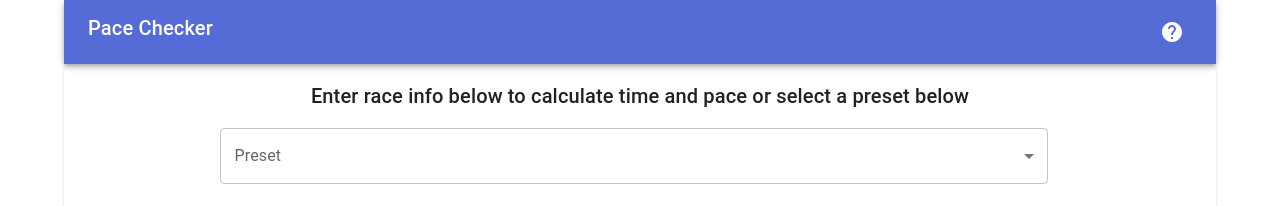
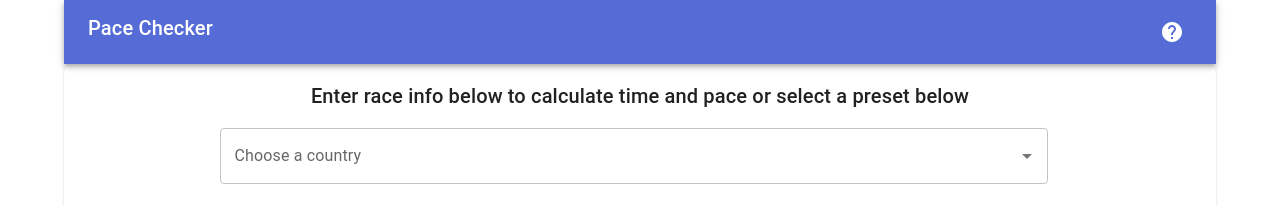
Before and after one commit to bmanley91/pace-tracker-site, a React (Create React App) app: page / in a window 1280 px wide. Shown: the top 206 px of the page. Built offline with nearby package versions, Linux system fonts and the light colour scheme.

Commit message:
Switched to autocomplete preset (#13)

```diff
--- a/src/component/preset/Preset.js
+++ b/src/component/preset/Preset.js
@@ -1,37 +1,48 @@
 import React from 'react';
-import { MenuItem, TextField } from '@mui/material';
+import { Autocomplete, TextField } from '@mui/material';
 import { presets } from '../../data/presets-list';
-
 const Preset = (props) => {
-    const handleChange = (event) => {
-        props.updatePreset(event.target.value);
+    const handleChange = (newValue) => {
+        props.updatePreset(newValue);
     };
 
     return (
-        <TextField
-            select
-            label="Preset"
-            id="preset-select"
-            onChange={handleChange}
+        <Autocomplete
+            id="preset-autoselect"
             sx={{ width: '75%', mx: '12%', mb: 2 }}
-            SelectProps={{
-                autoWidth: true,
+            options={presets}
+            autoHighlight
+            getOptionLabel={(option) => option.displayName}
+            onChange={(_, newValue) => {
+                handleChange(newValue);
             }}
-        >
-            <MenuItem value={''}>{<em>None</em>}</MenuItem>
-            <MenuItem value={presets.nycMenFullQualifier}>
-                {presets.nycMenFullQualifier.displayName}
-            </MenuItem>
-            <MenuItem value={presets.nycMenHalfQualifier}>
-                {presets.nycMenHalfQualifier.displayName}
-            </MenuItem>
-            <MenuItem value={presets.nycWomenFullQualifier}>
-                {presets.nycWomenFullQualifier.displayName}
-            </MenuItem>
-            <MenuItem value={presets.nycWomenHalfQualifier}>
-                {presets.nycWomenHalfQualifier.displayName}
-            </MenuItem>
-        </TextField>
+            // renderOption={(props, option) => (
+            //     <Box
+            //         component="li"
+            //         sx={{ '& > img': { mr: 2, flexShrink: 0 } }}
+            //         {...props}
+            //     >
+            //         <img
+            //             loading="lazy"
+            //             width="20"
+            //             src={`https://flagcdn.com/w20/${option.code.toLowerCase()}.png`}
+            //             srcSet={`https://flagcdn.com/w40/${option.code.toLowerCase()}.png 2x`}
+            //             alt=""
+            //         />
+            //         {option.label} ({option.code}) +{option.phone}
+            //     </Box>
+            // )}
+            renderInput={(params) => (
+                <TextField
+                    {...params}
+                    label="Choose a country"
+                    inputProps={{
+                        ...params.inputProps,
+                        autoComplete: 'new-password', // disable autocomplete and autofill
+                    }}
+                />
+            )}
+        />
     );
 };
 
--- a/src/data/presets-list.js
+++ b/src/data/presets-list.js
@@ -1,26 +1,92 @@
-export const presets = {
-    nycMenHalfQualifier: {
+export const presets = [
+    {
         displayName: 'NYC Half-Marathon Qualifier (M 18-34)',
         distance: 13.1,
         time: '1:21:00',
         pace: '6:11',
     },
-    nycMenFullQualifier: {
+    {
         displayName: 'NYC Marathon Qualifier (M 18-34)',
         distance: 26.2,
         time: '2:53:00',
         pace: '6:37',
     },
-    nycWomenHalfQualifier: {
+    {
         displayName: 'NYC Half-Marathon Qualifier (F 18-34)',
         distance: 13.1,
         time: '1:32:00',
         pace: '7:02',
     },
-    nycWomenFullQualifier: {
+    {
         displayName: 'NYC Marathon Qualifier (F 18-34)',
         distance: 26.2,
         time: '3:13:00',
         pace: '7:22',
     },
-};
+    {
+        displayName: 'Half Marathon World Record (M)',
+        distance: 13.1,
+        time: '57:31',
+        pace: '4:22',
+    },
+    {
+        displayName: 'Half Marathon World Record (F)',
+        distance: 13.1,
+        time: '1:02:52',
+        pace: '4:45',
+    },
+    {
+        displayName: 'Marathon World Record (M)',
+        distance: 26.2,
+        time: '2:01:09',
+        pace: '4:38',
+    },
+    {
+        displayName: 'Marathon World Record (F)',
+        distance: 26.2,
+        time: '2:14:04',
+        pace: '5:08',
+    },
+    {
+        displayName: '5k World Record (M)',
+        distance: 3.1,
+        time: '12:35',
+        pace: '4:04',
+    },
+    {
+        displayName: '5k World Record (F)',
+        distance: 3.1,
+        time: '14:06',
+        pace: '4:31',
+    },
+    {
+        displayName: 'Boston Marathon Qualifier (M 18-34)',
+        distance: 26.2,
+        time: '3:00:00',
+        pace: '6:53',
+    },
+    {
+        displayName: 'Boston Marathon Qualifier (F 18-34)',
+        distance: 26.2,
+        time: '3:30:00',
+        pace: '8:01',
+    },
+    {
+        displayName: 'NYC Marathon 2022 Winner (M)',
+        distance: 26.2,
+        time: '4:54',
+        pace: '2:08:41',
+    },
+    {
+        displayName: 'NYC Marathon 2022 Winner (F)',
+        distance: 26.2,
+        time: '5:28',
+        pace: '2:23:23',
+    },
+    {
+        displayName: 'NYC Marathon 2022 Average',
+        distance: 26.2,
+        time: '10:05',
+        pace: '4:24:00',
+    },
+];
```
Also changed, not shown: .eslintrc.json.
